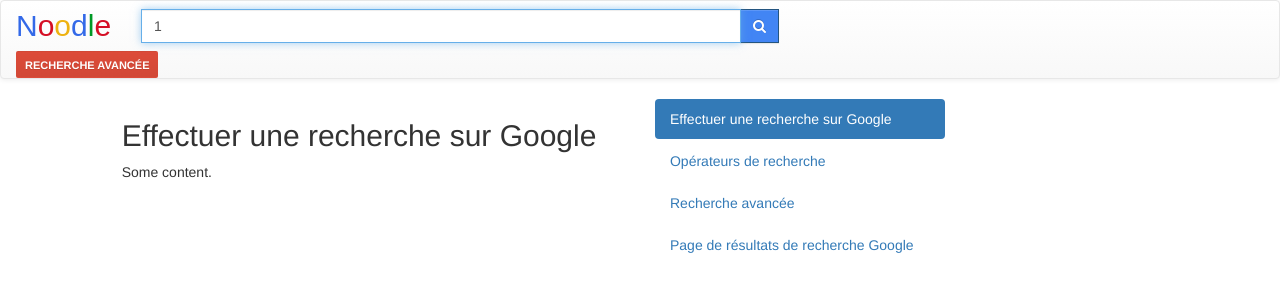
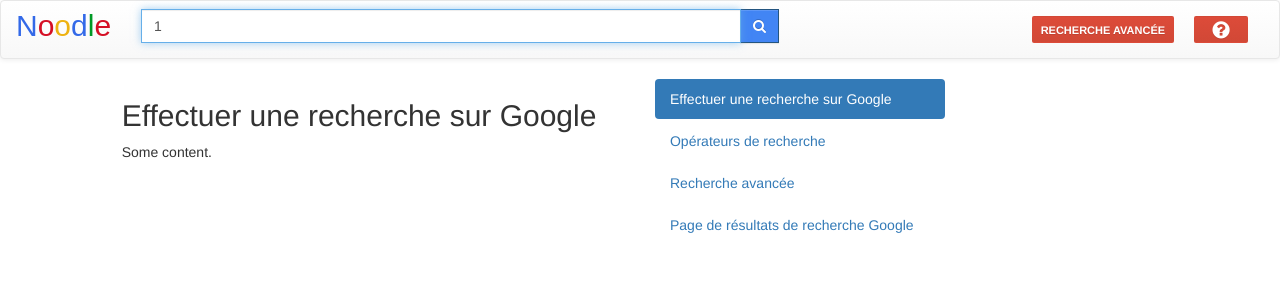
Before and after one commit to ShihoWasTaken/noodle-search-engine, a PHP site: page /help.php?query=1 in a window 1280 px wide. Shown: the top 300 px of the page. Run offline with PHP 8.4, Linux system fonts and the light colour scheme; some libraries are stand-ins or nearby versions; some web fonts are replaced.

Commit message:
ajout favicon et liens navbar

```diff
--- a/advanced_search.php
+++ b/advanced_search.php
@@ -9,6 +9,7 @@
         <meta http-equiv="X-UA-Compatible" content="IE=edge">
         <meta name="viewport" content="width=device-width, initial-scale=1">
         <title>Recherche avancée</title>
+        <link rel="shortcut icon" href="favicon.png" />
         <!-- JQuery 2 -->
         <script   src="https://code.jquery.com/jquery-2.2.3.min.js"   integrity="sha256-a23g1Nt4dtEYOj7bR+vTu7+T8VP13humZFBJNIYoEJo="   crossorigin="anonymous"></script>
 		<!-- Latest compiled and minified CSS -->
@@ -43,6 +44,9 @@
 							<span class="blue-letter">N</span><span class="red-letter">o</span><span class="yellow-letter">o</span><span class="blue-letter">d</span><span class="green-letter">l</span><span class="red-letter">e</span>
 						</div></a>
 				</div>
+				<p class="navbar-text navbar-right">
+					<a class="btn btn-red" href="help.php" id="help-link" title="Aide"><i class="fa fa-question-circle" aria-hidden="true" id="help-link-icon"></i></a>
+				</p>
 			</div>
 			<!-- /.container-fluid -->
 		</nav>
--- a/css/main.css
+++ b/css/main.css
@@ -53,3 +53,10 @@
     outline: 0;
     padding: 0 8px;
 }
+
+#help-link, #help-link-icon
+{
+	font-size: 20px;
+	vertical-align: middle;
+	line-height: 22px;
+}
--- a/help.php
+++ b/help.php
@@ -6,6 +6,7 @@
         <meta http-equiv="X-UA-Compatible" content="IE=edge">
         <meta name="viewport" content="width=device-width, initial-scale=1">
         <title>Aide recherche web</title>
+        <link rel="shortcut icon" href="favicon.png" />
         <!-- JQuery 2 -->
         <script   src="https://code.jquery.com/jquery-2.2.3.min.js"   integrity="sha256-a23g1Nt4dtEYOj7bR+vTu7+T8VP13humZFBJNIYoEJo="   crossorigin="anonymous"></script>
 		<!-- Latest compiled and minified CSS -->
@@ -50,8 +51,11 @@
 	                        </span>
 	                    </div>
 					</form>
+					<p class="navbar-text navbar-right">
+						<a class="btn btn-red" href="advanced_search.php">Recherche avancée</a>
+						<a class="btn btn-red" href="help.php" id="help-link" title="Aide"><i class="fa fa-question-circle" aria-hidden="true" id="help-link-icon"></i></a>
+					</p>
 				</div>
-				<a class="btn btn-red" href="">Recherche avancée</a>
 				<!-- /.navbar-collapse -->
 			</div>
 			<!-- /.container-fluid -->
--- a/index.php
+++ b/index.php
@@ -6,6 +6,7 @@
         <meta http-equiv="X-UA-Compatible" content="IE=edge">
         <meta name="viewport" content="width=device-width, initial-scale=1">
         <title>Noodle | Accueil</title>
+        <link rel="shortcut icon" href="favicon.png" />
         <!-- JQuery 2 -->
         <script   src="https://code.jquery.com/jquery-2.2.3.min.js"   integrity="sha256-a23g1Nt4dtEYOj7bR+vTu7+T8VP13humZFBJNIYoEJo="   crossorigin="anonymous"></script>
 		<!-- Latest compiled and minified CSS -->
--- a/search.php
+++ b/search.php
@@ -123,6 +123,7 @@
         <meta http-equiv="X-UA-Compatible" content="IE=edge">
         <meta name="viewport" content="width=device-width, initial-scale=1">
         <title>Résultats de la recherche</title>
+        <link rel="shortcut icon" href="favicon.png" />
         <!-- JQuery 2 -->
         <script   src="https://code.jquery.com/jquery-2.2.3.min.js"   integrity="sha256-a23g1Nt4dtEYOj7bR+vTu7+T8VP13humZFBJNIYoEJo="   crossorigin="anonymous"></script>
 		<!-- Latest compiled and minified CSS -->
@@ -166,8 +167,11 @@
 	                        </span>
 	                    </div>
 					</form>
+					<p class="navbar-text navbar-right">
+						<a class="btn btn-red" href="advanced_search.php">Recherche avancée</a>
+						<a class="btn btn-red" href="help.php" id="help-link" title="Aide"><i class="fa fa-question-circle" aria-hidden="true" id="help-link-icon"></i></a>
+					</p>
 				</div>
-				<a class="btn btn-red" href="">Recherche avancée</a>
 				<!-- /.navbar-collapse -->
 			</div>
 			<!-- /.container-fluid -->
```
Also changed, not shown: favicon.png (added).
